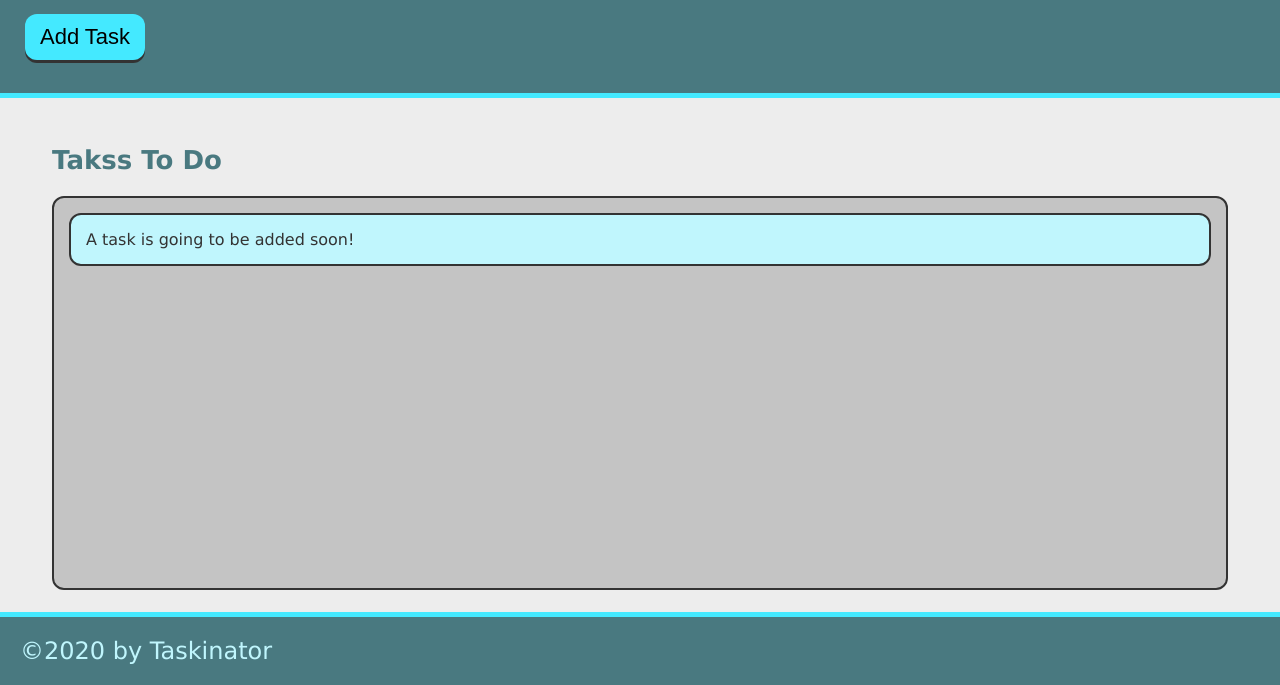
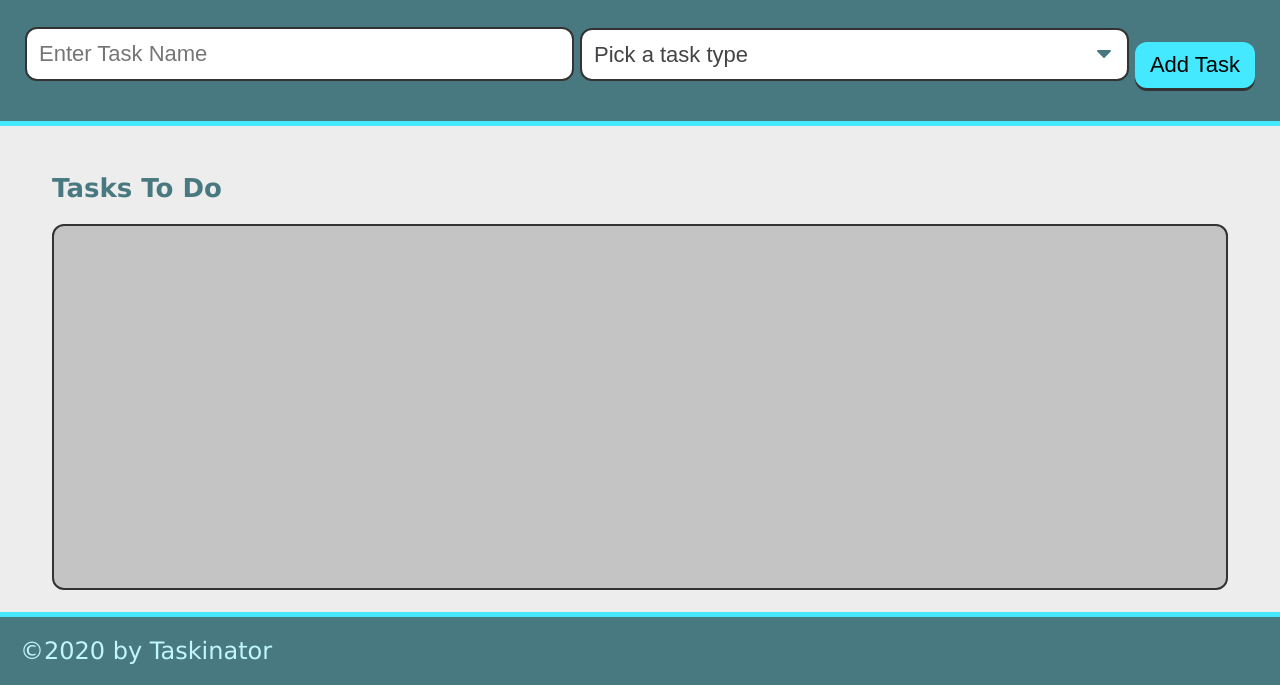
Before and after one commit to lizditullio/taskinator, a plain HTML site: page index.html in a window 1280 px wide. Shown: the part 115-800 px from the top of the page. Drawn offline with Linux system fonts and the light colour scheme.

Commit message:
added task form

```diff
--- a/index.html
+++ b/index.html
@@ -13,14 +13,27 @@
         <p>
             Click the button below to add a new task!
         </p>
-        <button class="btn" id="save-task">Add Task</button>
+        <form id="task-form">
+            <div class="form-group">
+                <input type="text" name="task-name" placeholder="Enter Task Name" />
+            </div>
+            <div class="form-group">
+                <select name="task-type" class="select-dropdown">
+                    <option value="" disabled selected>Pick a task type</option>
+                    <option value="Print">Print</option>
+                    <option value="Web">Web</option>
+                    <option value="Mobile">Mobile</option>
+                </select>
+            </div>
+            <div class-="form-group">
+                 <button class="btn" id="save-task">Add Task</button>
+            </div>
+        </form>
     </header>
     <main class="page-content">
         <section class="task-list-wrapper">
-            <h2 class="list-title"> Takss To Do</h2>
-            <ul class="task-list" id="tasks-to-do">
-                <li class="task-item"> A task is going to be added soon!</li>
-            </ul>
+            <h2 class="list-title"> Tasks To Do</h2>
+            <ul class="task-list" id="tasks-to-do"></ul>
         </section>
 
     </main>
```
